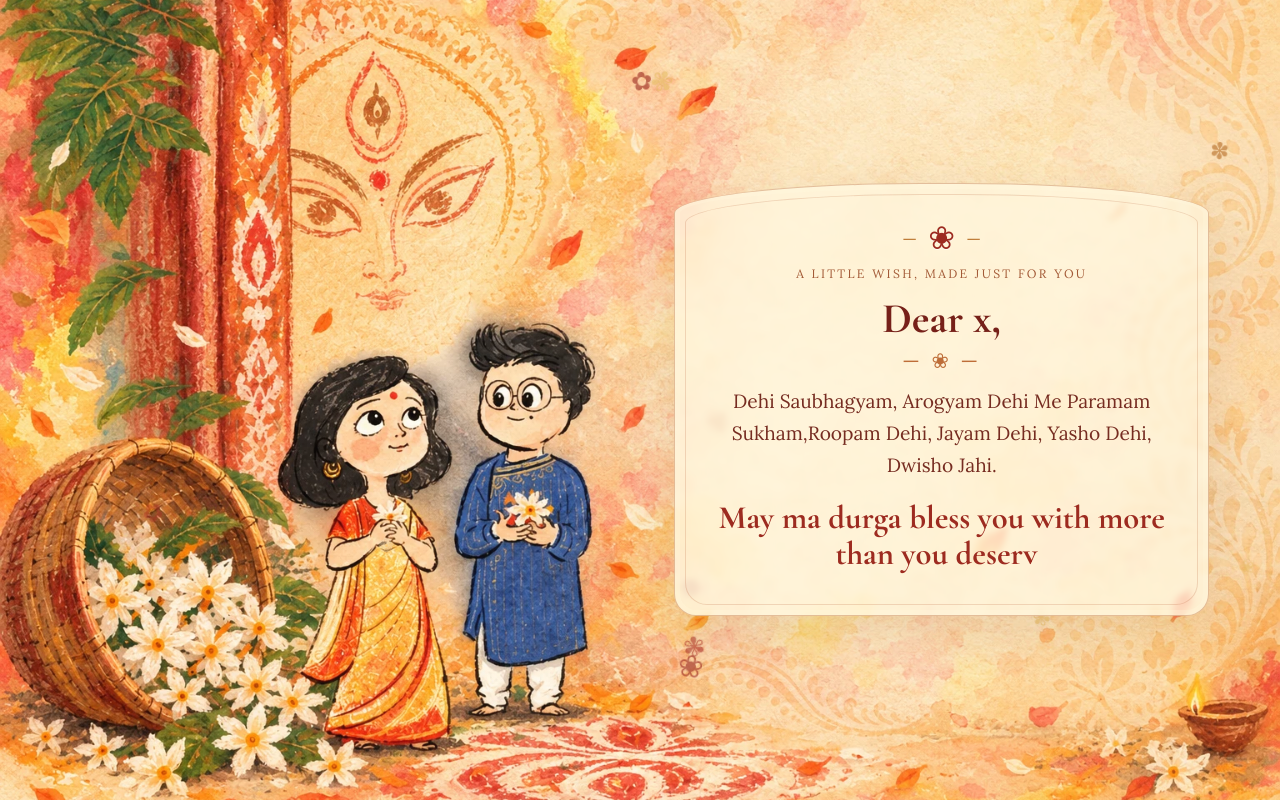
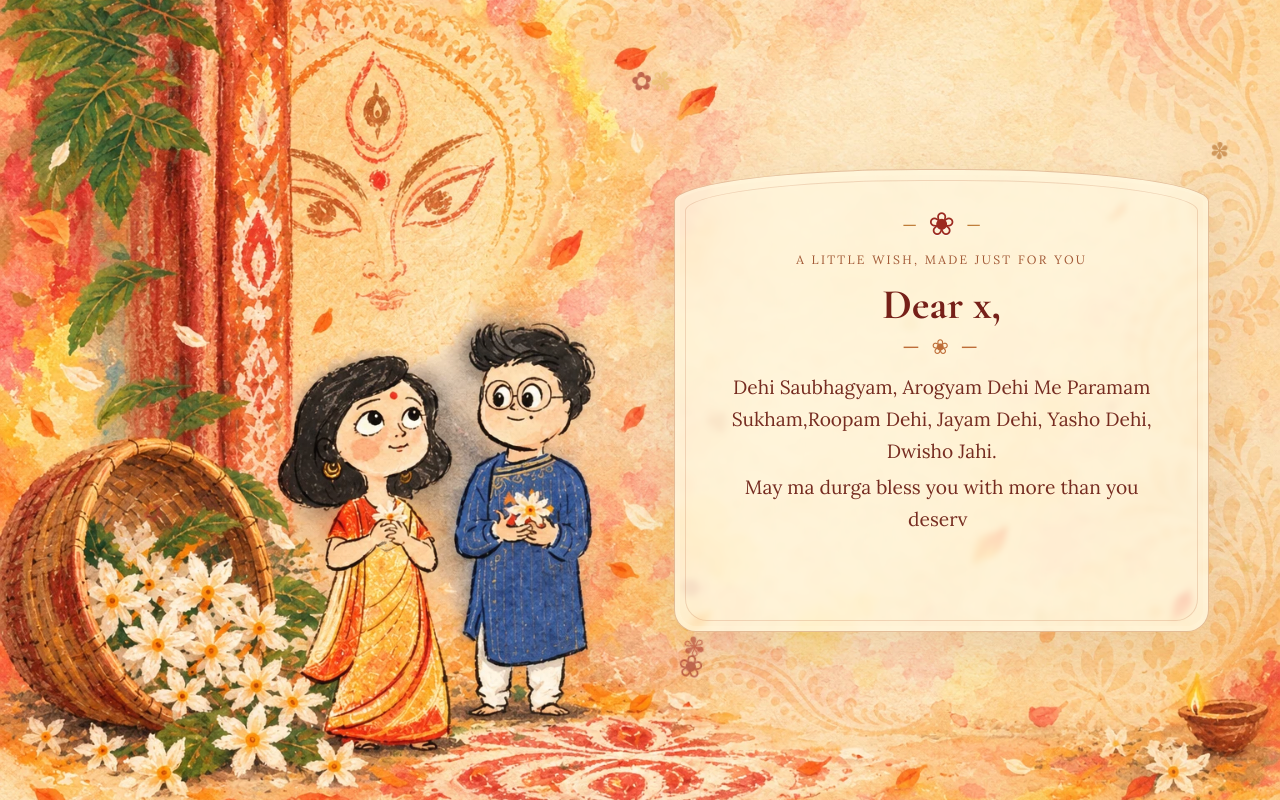
Before and after one commit to BuildWith-Niloy/shubho-bijoya, a plain HTML site: page index.html in a window 1280 px wide. Drawn offline with nearby package versions, Linux system fonts and the light colour scheme.

Commit message:
Add files via upload

```diff
--- a/index.html
+++ b/index.html
@@ -13,8 +13,8 @@
 
   <link href="https://fonts.googleapis.com/css2?family=Cormorant+Garamond:wght@500;600;700&family=Lora:wght@400;500;600&display=swap" rel="stylesheet">
 
-  <link rel="stylesheet" href="style.css?v=2">
-  <script src="script.js?v=5" defer></script>
+  <link rel="stylesheet" href="style.css?v=3">
+  <script src="script.js?v=6" defer></script>
 </head>
 
 <body>
@@ -64,6 +64,11 @@
           <span class="cursor" aria-hidden="true"></span>
         </p>
 
+        <p class="typed-line blessing">
+          <span class="typed-text"></span>
+          <span class="cursor" aria-hidden="true"></span>
+        </p>
+
         <p class="typed-line signoff">
           <span class="typed-text"></span>
           <span class="cursor" aria-hidden="true"></span>
```
Also changed, not shown: script.js (line endings or trailing spaces), style.css (line endings or trailing spaces), 1 other file.
